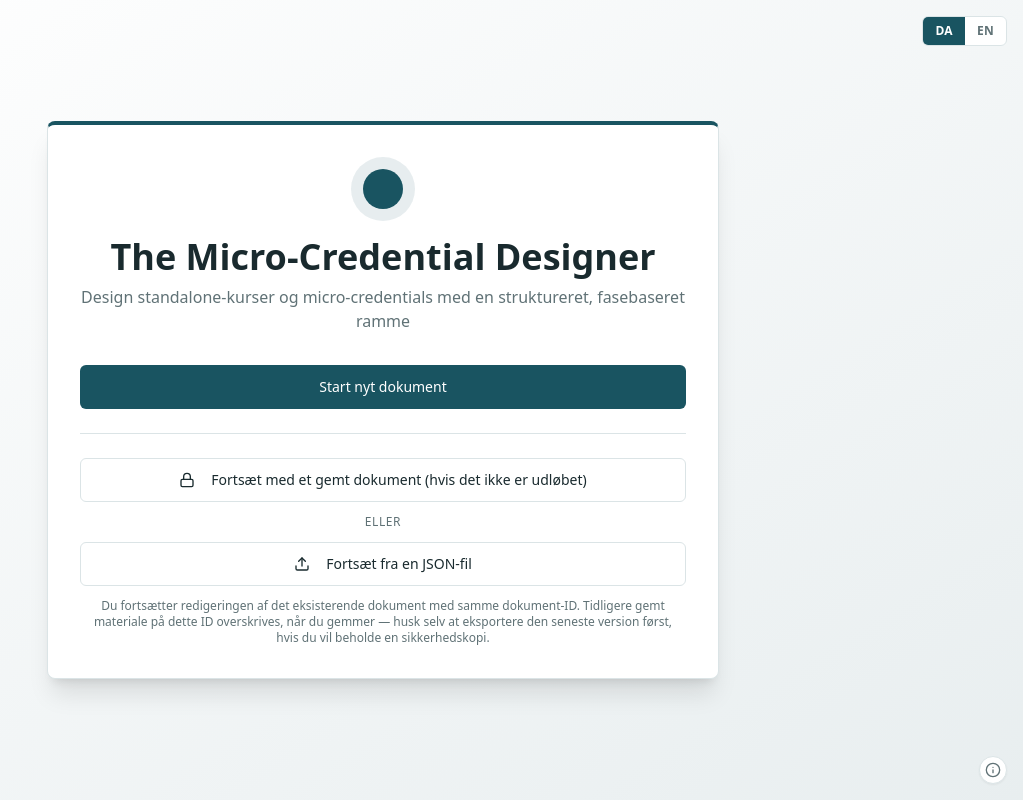
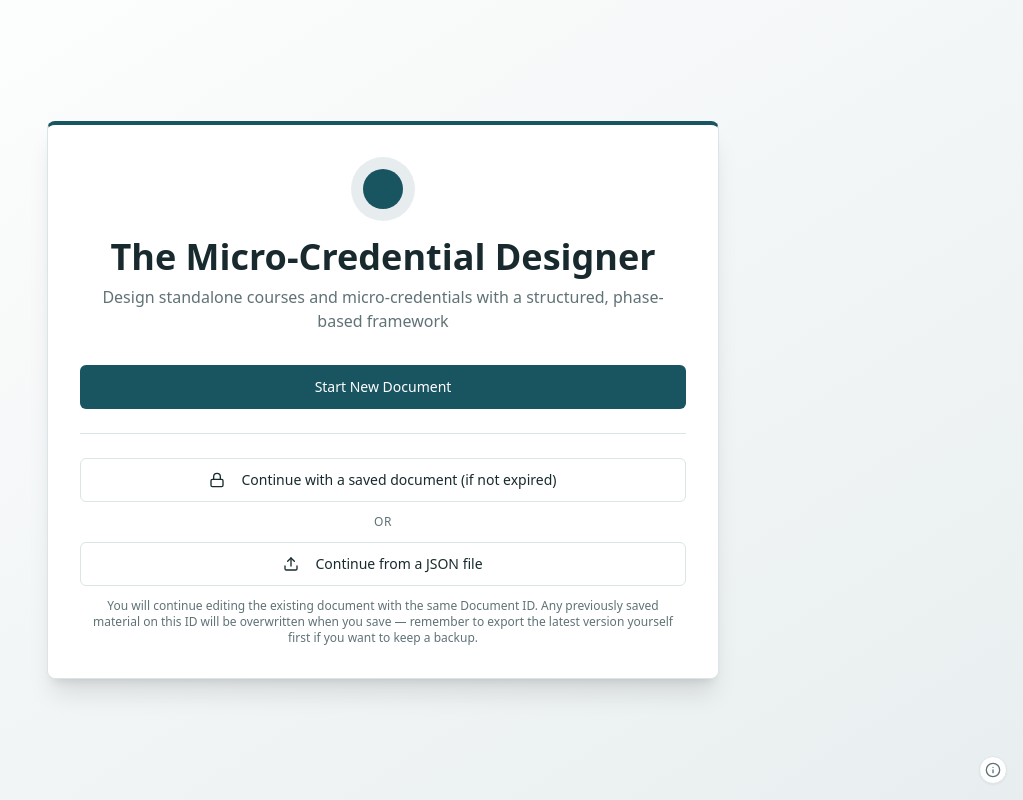
Before and after one commit to rao-ucn/micro-credentialdesigner-DK-EN, a React (Vite) app: page / in a window 1280 px wide. Shown: the whole page, without its empty margins (257-1280 px from the left). Built offline with nearby package versions, Linux system fonts and the light colour scheme; the HTML template or start-up script is replaced by a standard one.

Commit message:
Changes
Co-authored-by: rao-ucn <339097054+rao-ucn@users.noreply.github.com>

```diff
--- a/src/contexts/LanguageContext.tsx
+++ b/src/contexts/LanguageContext.tsx
@@ -19,7 +19,7 @@ export function LanguageProvider({ children }: { children: ReactNode }) {
     } catch {
       // localStorage unavailable — fall through to default
     }
-    return 'da';
+    return 'en';
   });
 
   const setLanguage = (lang: Language) => {
--- a/src/pages/Index.tsx
+++ b/src/pages/Index.tsx
@@ -1944,7 +1944,6 @@ const Index = () => {
       <>
         <div className="min-h-screen bg-gradient-to-br from-background via-primary/5 to-primary/10 flex items-center justify-center p-4 relative">
           <div className="fixed top-4 right-4 z-10">
-            <LanguageToggle />
           </div>
           <Popover>
             <PopoverTrigger asChild>
@@ -2410,7 +2409,6 @@ const Index = () => {
             </div>
 
             <div className="flex items-center gap-2">
-              <LanguageToggle />
               <Button onClick={handleSave} variant="default" size="sm">
                 <Save className="mr-2 h-4 w-4" />
                 {t.save}
```
